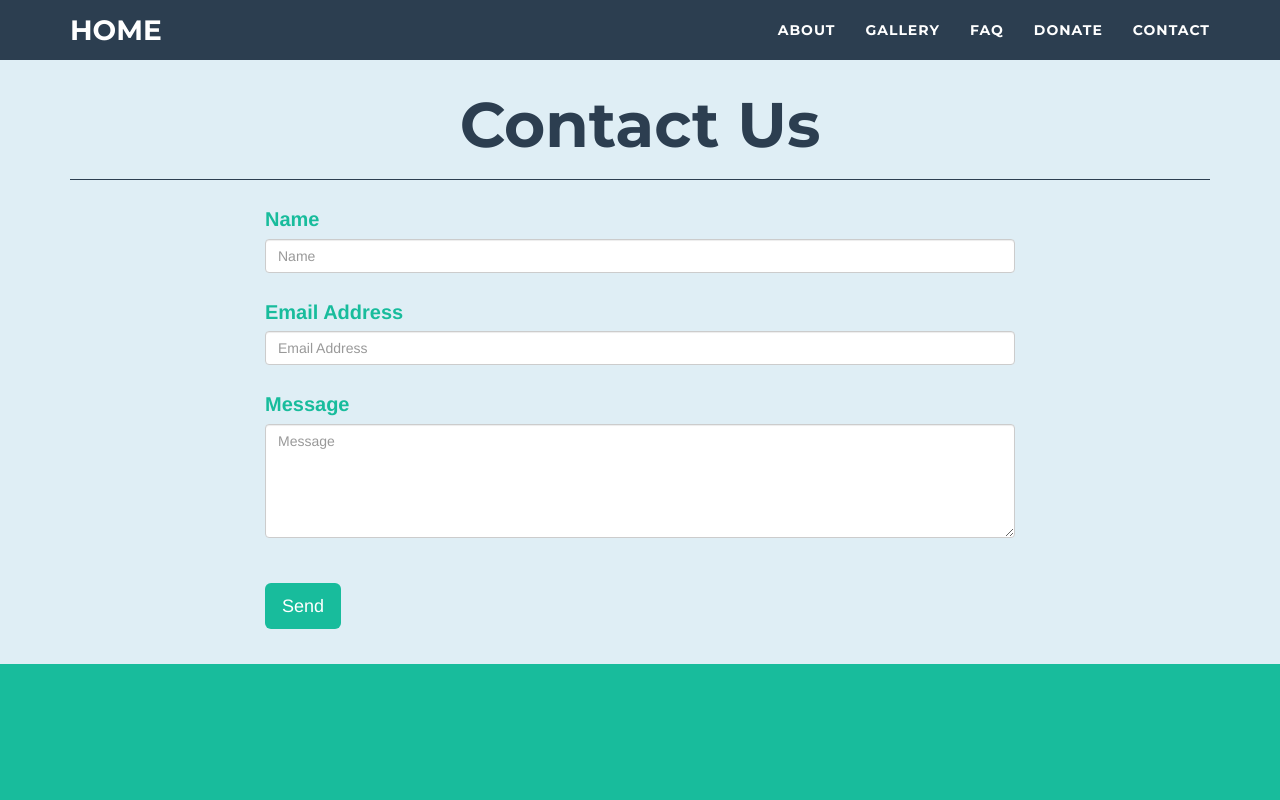
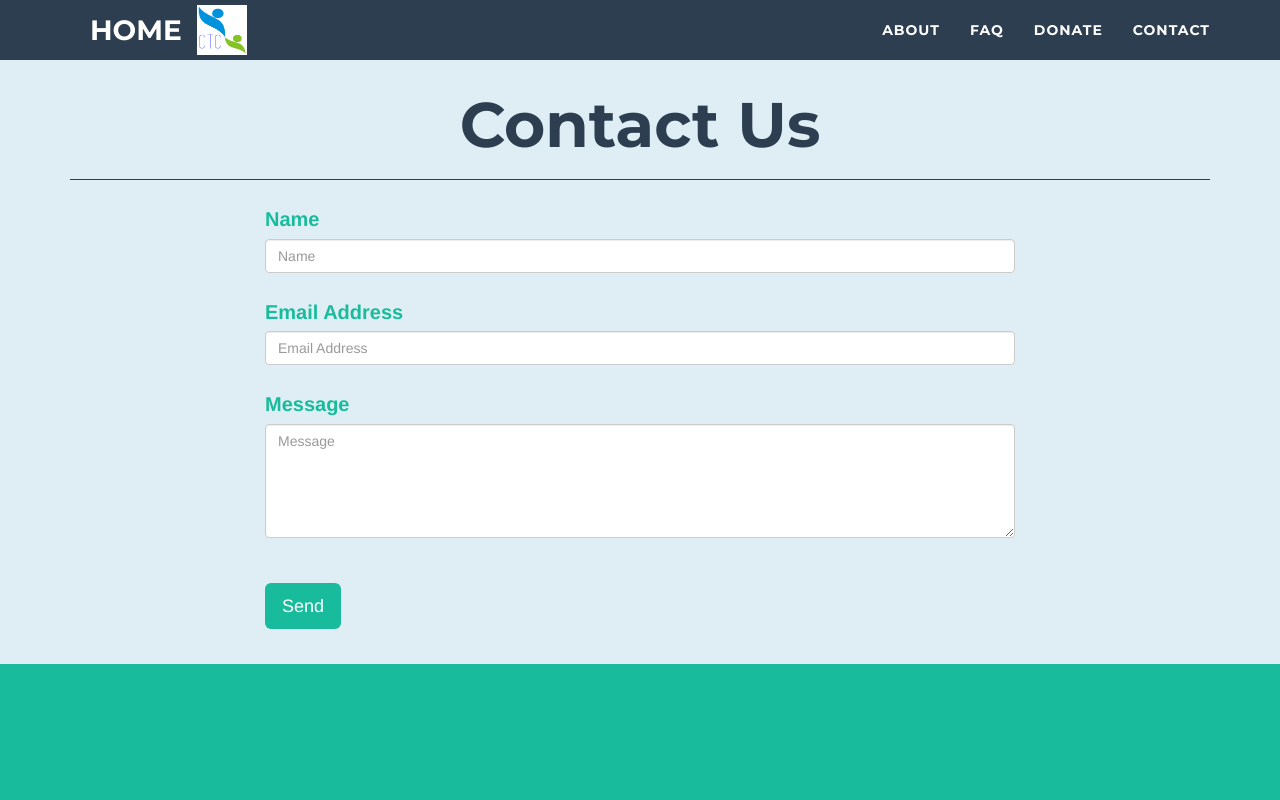
Before and after one commit to adnaans/CTC-Website, a plain HTML site: page contact.html in a window 1280 px wide. Shown: the top 800 px of the page. Drawn offline with nearby package versions, Linux system fonts and the light colour scheme; some packages are replaced by stand-ins of ours.

Commit message:
fixed navbar

```diff
--- a/contact.html
+++ b/contact.html
@@ -14,15 +14,15 @@
 
 </head>
 <body bgcolor="#E6E6FA" onload="initMap()">
-
-	<nav id="mainNav" class="navbar navbar-default navbar-fixed-top navbar-custom">
+<nav id="mainNav" class="navbar navbar-default navbar-fixed-top navbar-custom">
         <div class="container">
             <!-- Brand and toggle get grouped for better mobile display -->
             <div class="navbar-header page-scroll">
                 <button type="button" class="navbar-toggle" data-toggle="collapse" data-target="#bs-example-navbar-collapse-1">
                     <span class="sr-only">Toggle navigation</span> Menu <i class="fa fa-bars"></i>
                 </button>
-                <a class="navbar-brand" href="index.html">Home</a>
+                <a class="logo" href="index.html"><img src="img/editedLogo.png" style="height: 50px; width: 50px; margin: 0px;"></a>
+                <a class="navbar-brand" href="index.html" style="margin-left: 5px;">Home</a>
             </div>
 
             <!-- Collect the nav links, forms, and other content for toggling -->
@@ -33,9 +33,6 @@
                     </li>
                     <li class="page-scroll">
                         <a href="about.html">About</a>
-                    </li>
-                    <li class="page-scroll">
-                        <a href="gallery.html">Gallery</a>
                     </li>
                     <li class="page-scroll">
                         <a href="faq.html">FAQ</a>
@@ -52,6 +49,7 @@
         </div>
         <!-- /.container-fluid -->
     </nav>
+
 
     <!-- Contact Section -->
     <section id="contact">
```
Also changed, not shown: databasepage.html (+2 -4 lines), donate.html (+4 -2 lines), faq.html (+4 -3 lines), index.html (+3 -3 lines), redirect.html (+3 -4 lines).
